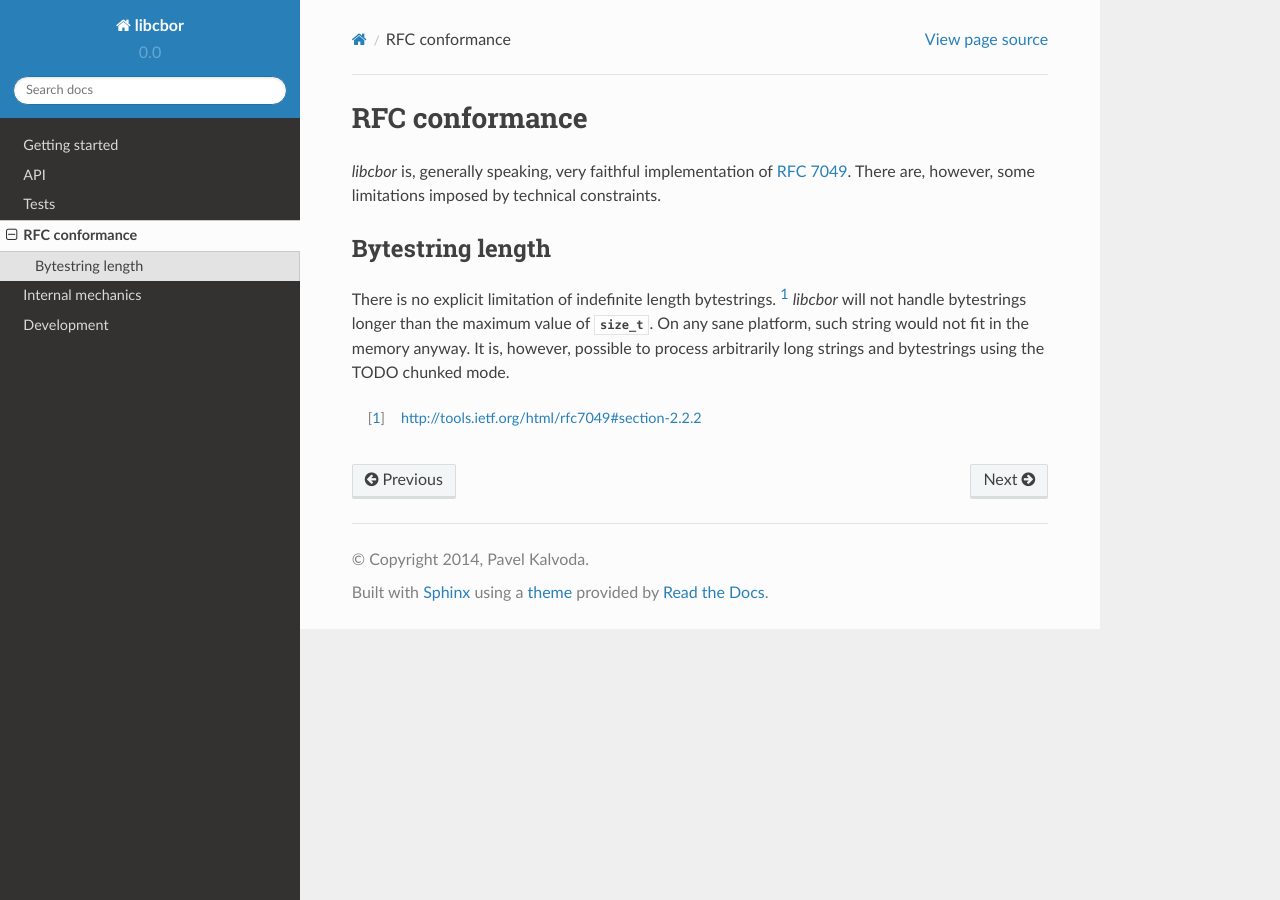
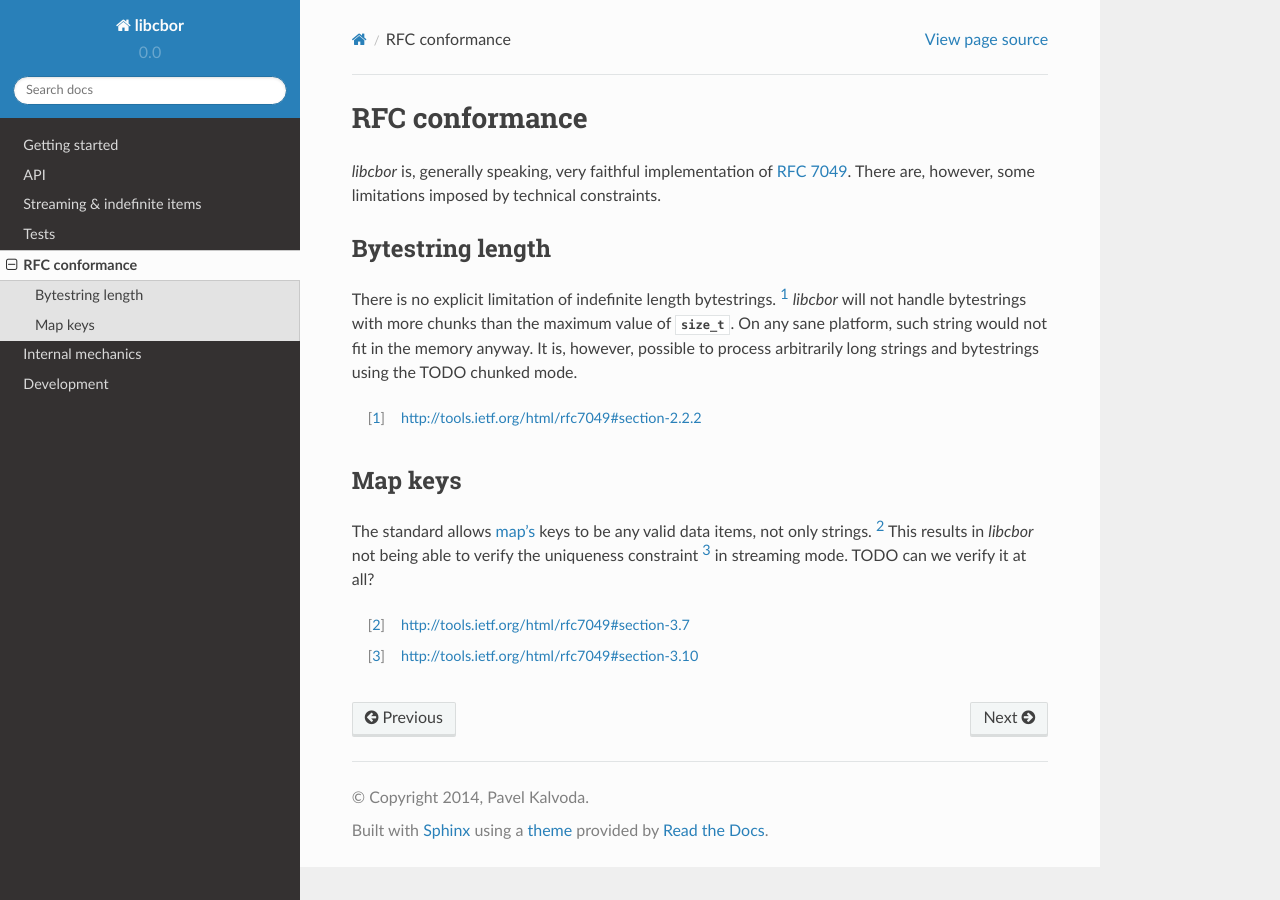
Before and after one commit to PJK/libcbor, a Sphinx documentation site: the page built from doc/source/rfc_conformance.rst, in a window 1280 px wide. Built offline with Sphinx 7.4.7 and the Read the Docs theme 2.0.0, drawn with Linux system fonts in a browser that asks for light colours.

Commit message:
Update docs on streaming

```diff
--- a/doc/source/index.rst
+++ b/doc/source/index.rst
@@ -24,6 +24,7 @@ Contents
 
    getting_started
    api
+   streaming
    tests
    rfc_conformance
    internal
--- a/doc/source/rfc_conformance.rst
+++ b/doc/source/rfc_conformance.rst
@@ -5,6 +5,15 @@ RFC conformance
 
 Bytestring length
 -------------------
-There is no explicit limitation of indefinite length bytestrings. [#]_ *libcbor* will not handle bytestrings longer than the maximum value of :type:`size_t`. On any sane platform, such string would not fit in the memory anyway. It is, however, possible to process arbitrarily long strings and bytestrings using the TODO chunked mode.
+There is no explicit limitation of indefinite length bytestrings. [#]_ *libcbor* will not handle bytestrings with more chunks than the maximum value of :type:`size_t`. On any sane platform, such string would not fit in the memory anyway. It is, however, possible to process arbitrarily long strings and bytestrings using the
+TODO chunked mode.
 
 .. [#] http://tools.ietf.org/html/rfc7049#section-2.2.2
+
+Map keys
+--------
+The standard allows :doc:`map's <api/type_5>` keys to be any valid data items, not only strings. [#]_ This results in *libcbor* not being able to verify the uniqueness constraint [#]_ in streaming mode.
+TODO can we verify it at all?
+
+.. [#]  http://tools.ietf.org/html/rfc7049#section-3.7
+.. [#]  http://tools.ietf.org/html/rfc7049#section-3.10
```
Also changed, not shown: doc/source/internal.rst (+15 -1 lines), doc/source/streaming.rst (added, +39 -0 lines).
